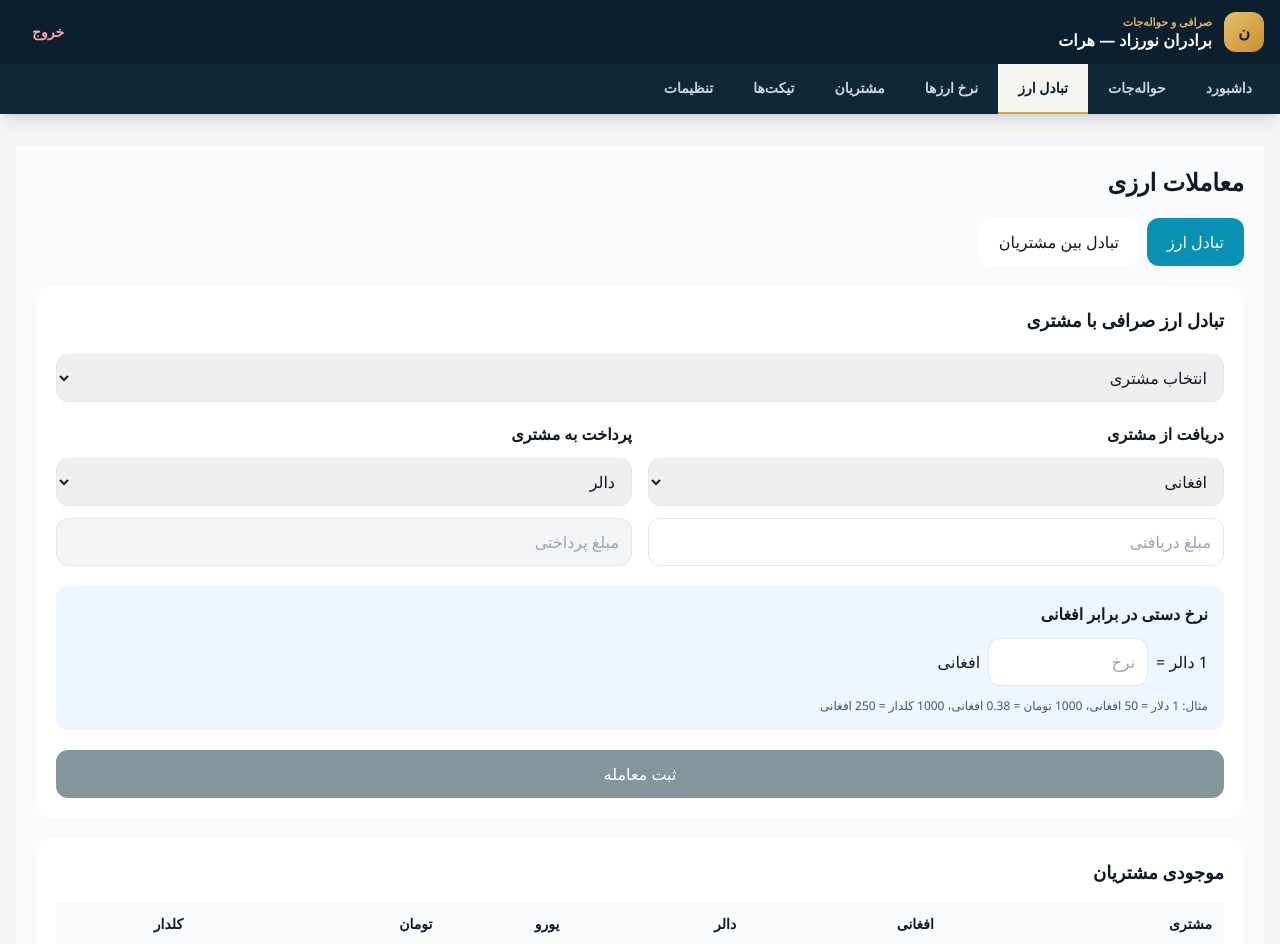
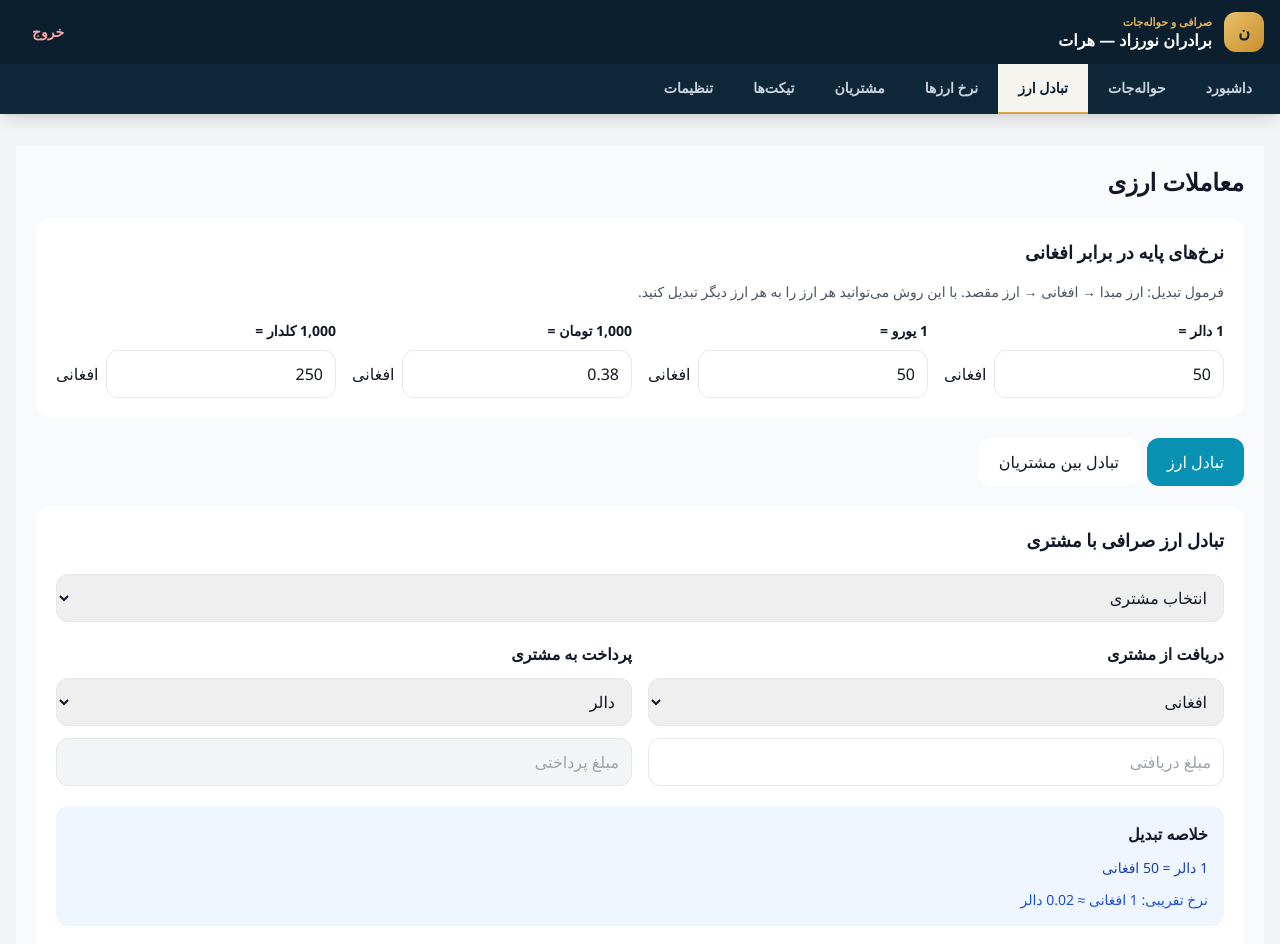
Before and after one commit to nasirahmadrahmati19-hue/exchange-admin, a Next.js app: page /dashboard/trades in a window 1280 px wide. Shown: the top 944 px of the page. Built offline with nearby package versions, Linux system fonts and the light colour scheme; sample sign-in values are in the browser's storage; a small style sheet from the web is missing.

Commit message:
Refactor currency exchange to use rateLabel
Refactor currency exchange logic to use rateLabel instead of rate and rateCurrency. Update related calculations and UI components to accommodate the new structure.

```diff
--- a/app/dashboard/trades/page.tsx
+++ b/app/dashboard/trades/page.tsx
@@ -21,8 +21,7 @@ type Transaction = {
   fromAmount: number;
   toCurrency: Currency;
   toAmount: number;
-  rate: number;
-  rateCurrency?: Currency;
+  rateLabel: string;
   commission?: number;
   commissionCurrency?: Currency;
   status: "active" | "voided";
@@ -39,21 +38,35 @@ const labels: Record<Currency, string> = {
 };
 
 /*
-  منطق نرخ:
+  واحد هر ارز:
+
+  1 دلار = 1 واحد
+  1 یورو = 1 واحد
+  1000 تومان = 1 واحد
+  1000 کلدار = 1 واحد
+
+  نرخ‌ها همیشه در برابر افغانی تعریف می‌شوند:
 
   1 USD = 50 AFN
-  1 EUR = 50 AFN یا هر نرخ مشابه
+  1 EUR = 50 AFN
   1000 IRR = 0.38 AFN
   1000 PKR = 250 AFN
+*/
 
-  بنابراین واحد نرخ برای تومان و کلدار 1000 است.
-*/
 const rateUnits: Record<Currency, number> = {
   AFN: 1,
   USD: 1,
   EUR: 1,
   IRR: 1000,
   PKR: 1000,
+};
+
+const defaultRates: Record<Currency, string> = {
+  AFN: "1",
+  USD: "50",
+  EUR: "50",
+  IRR: "0.38",
+  PKR: "250",
 };
 
 const initialCustomers: Customer[] = [
@@ -74,86 +87,179 @@ const initialCustomers: Customer[] = [
   },
 ];
 
+const normalizeDigits = (s: string) =>
+  s
+    .replace(/[۰-۹]/g, (d) => String("۰۱۲۳۴۵۶۷۸۹".indexOf(d)))
+    .replace(/[٠-٩]/g, (d) => String("٠١٢٣٤٥٦٧٨٩".indexOf(d)));
+
+const parseAmount = (v: string) => {
+  const s = normalizeDigits(String(v || "")).replace(/,/g, "");
+  const n = Number(s);
+  return Number.isFinite(n) && n >= 0 ? n : 0;
+};
+
 const fmt = (n: number) =>
   Number.isFinite(n)
     ? n.toLocaleString("en-US", { maximumFractionDigits: 8 })
     : "0";
 
-const parseAmount = (v: string) => {
-  const n = Number(String(v || "").replace(/,/g, ""));
-  return Number.isFinite(n) ? n : 0;
-};
-
 const newId = () =>
   `EX-${Date.now()}-${Math.floor(Math.random() * 1000)}`;
 
-/*
-  اگر یکی از دو ارز AFN باشد، ارز دیگر ارز نرخ است.
-  مثال:
-  AFN -> USD => نرخ USD
-  USD -> AFN => نرخ USD
-  IRR -> AFN => نرخ IRR
-  AFN -> IRR => نرخ IRR
-*/
-function getRateCurrency(
-  from: Currency,
-  to: Currency
-): Currency | null {
-  if (from === to) return null;
-  if (from === "AFN") return to;
-  if (to === "AFN") return from;
-  return null;
-}
-
-function rateDescription(rate: number, rateCurrency: Currency) {
-  return `${fmt(rateUnits[rateCurrency])} ${labels[rateCurrency]} = ${fmt(
-    rate
-  )} ${labels.AFN}`;
+function getNumericRates(
+  rates: Record<Currency, string>
+): Record<Currency, number> {
+  return {
+    AFN: 1,
+    USD: parseAmount(rates.USD),
+    EUR: parseAmount(rates.EUR),
+    IRR: parseAmount(rates.IRR),
+    PKR: parseAmount(rates.PKR),
+  };
 }
 
 /*
-  تبدیل فقط بر اساس نرخ نسبت به افغانی.
+  تبدیل ارز به افغانی
 
-  اگر از AFN به ارز خارجی:
-  amount / rate * unit
+  مثال:
+  1000 USD -> AFN
+  1000 / 1 * 50 = 50000 AFN
 
-  اگر از ارز خارجی به AFN:
-  amount / unit * rate
+  1000000 IRR -> AFN
+  1000000 / 1000 * 0.38 = 380 AFN
+*/
+function toAfn(
+  amount: number,
+  currency: Currency,
+  rates: Record<Currency, number>
+) {
+  if (!Number.isFinite(amount) || amount === 0) return 0;
+  if (currency === "AFN") return amount;
 
-  مثال‌ها:
-  50000 AFN -> USD با نرخ 50
+  const unit = rateUnits[currency] || 1;
+  const rate = rates[currency];
+
+  if (!Number.isFinite(rate) || rate <= 0) return 0;
+
+  return (amount / unit) * rate;
+}
+
+/*
+  تبدیل افغانی به ارز مقصد
+
+  مثال:
+  50000 AFN -> USD
   50000 / 50 * 1 = 1000 USD
 
-  1000000 IRR -> AFN با نرخ 0.38
-  1000000 / 1000 * 0.38 = 380 AFN
+  380 AFN -> IRR
+  380 / 0.38 * 1000 = 1000000 IRR
+*/
+function fromAfn(
+  amountAfn: number,
+  currency: Currency,
+  rates: Record<Currency, number>
+) {
+  if (!Number.isFinite(amountAfn) || amountAfn === 0) return 0;
+  if (currency === "AFN") return amountAfn;
 
-  5000 PKR -> AFN با نرخ 250
-  5000 / 1000 * 250 = 1250 AFN
+  const unit = rateUnits[currency] || 1;
+  const rate = rates[currency];
+
+  if (!Number.isFinite(rate) || rate <= 0) return 0;
+
+  return (amountAfn / rate) * unit;
+}
+
+/*
+  تبدیل کامل بین دو ارز
+
+  مرحله اول:
+  FROM -> AFN
+
+  مرحله دوم:
+  AFN -> TO
+
+  مثال:
+  EUR -> USD
+  EUR -> AFN -> USD
+
+  PKR -> IRR
+  PKR -> AFN -> IRR
 */
-function convertByAfnRate(
+function convertCurrency(
   amount: number,
   from: Currency,
   to: Currency,
-  rate: number
+  rates: Record<Currency, number>
 ) {
   if (!Number.isFinite(amount) || amount === 0) return 0;
   if (from === to) return amount;
-  if (!Number.isFinite(rate) || rate <= 0) return 0;
 
-  const rateCurrency = getRateCurrency(from, to);
-  if (!rateCurrency) return 0;
+  const afn = toAfn(amount, from, rates);
+  if (!afn) return 0;
 
-  const unit = rateUnits[rateCurrency] || 1;
-
-  if (from === "AFN" && to === rateCurrency) {
-    return (amount / rate) * unit;
+  return fromAfn(afn, to, rates);
 }
 
-  if (from === rateCurrency && to === "AFN") {
-    return (amount / unit) * rate;
+function missingRates(
+  from: Currency,
+  to: Currency,
+  rates: Record<Currency, number>
+): Currency[] {
+  if (from === to) return [];
+
+  return [from, to].filter(
+    (c) => c !== "AFN" && (!rates[c] || rates[c] <= 0)
+  );
 }
 
-  return 0;
+function formatRate(rate: number) {
+  return rate > 0 ? fmt(rate) : "نامشخص";
+}
+
+function usedRatesLabel(
+  from: Currency,
+  to: Currency,
+  rates: Record<Currency, number>
+) {
+  if (from === to) {
+    return `بدون تبدیل (${labels[from]})`;
+  }
+
+  const parts: string[] = [];
+
+  if (from !== "AFN") {
+    parts.push(
+      `${fmt(rateUnits[from])} ${labels[from]} = ${formatRate(
+        rates[from]
+      )} ${labels.AFN}`
+    );
+  }
+
+  if (to !== "AFN") {
+    parts.push(
+      `${fmt(rateUnits[to])} ${labels[to]} = ${formatRate(
+        rates[to]
+      )} ${labels.AFN}`
+    );
+  }
+
+  return parts.length ? parts.join(" | ") : "AFN = AFN";
+}
+
+function crossRatePreview(
+  from: Currency,
+  to: Currency,
+  rates: Record<Currency, number>
+) {
+  if (from === to) return "";
+
+  const unit = rateUnits[from] || 1;
+  const result = convertCurrency(unit, from, to, rates);
+
+  if (!result) return "";
+
+  return `${fmt(unit)} ${labels[from]} ≈ ${fmt(result)} ${labels[to]}`;
 }
 
 export default function CurrencyExchangePage() {
@@ -161,6 +267,9 @@ export default function CurrencyExchangePage() {
   const [transactions, setTransactions] = useState<Transaction[]>([]);
 
   const [tab, setTab] = useState<"exchange" | "transfer">("exchange");
+
+  const [rates, setRates] =
+    useState<Record<Currency, string>>(defaultRates);
 
   /* ---------------- Exchange ---------------- */
 
@@ -173,8 +282,6 @@ export default function CurrencyExchangePage() {
   const [paidCurrency, setPaidCurrency] =
     useState<Currency>("USD");
   const [paidAmount, setPaidAmount] = useState("");
-
-  const [rate, setRate] = useState("");
 
   /* ---------------- Transfer ---------------- */
 
@@ -189,18 +296,18 @@ export default function CurrencyExchangePage() {
   const [senderAmount, setSenderAmount] = useState("");
   const [receiverAmount, setReceiverAmount] = useState("");
 
-  const [transferRate, setTransferRate] = useState("");
   const [commission, setCommission] = useState("0");
 
+  const numericRates = getNumericRates(rates);
+
+  function setRate(currency: Currency, value: string) {
+    setRates((prev) => ({
+      ...prev,
+      [currency]: value,
+    }));
+  }
+
   /* ---------------- Exchange Calculation ---------------- */
-
-  const exchangeRateCurrency = getRateCurrency(
-    receivedCurrency,
-    paidCurrency
-  );
-
-  const exchangeUnsupported =
-    receivedCurrency !== paidCurrency && !exchangeRateCurrency;
 
   useEffect(() => {
     const amount = parseAmount(receivedAmount);
@@ -210,48 +317,18 @@ export default function CurrencyExchangePage() {
       return;
     }
 
-    if (receivedCurrency === paidCurrency) {
-      setPaidAmount(fmt(amount));
-      return;
-    }
-
-    if (!exchangeRateCurrency) {
-      setPaidAmount("");
-      return;
-    }
-
-    const r = parseAmount(rate);
-
-    if (!r) {
-      setPaidAmount("");
-      return;
-    }
-
-    const result = convertByAfnRate(
+    const nr = getNumericRates(rates);
+    const result = convertCurrency(
       amount,
       receivedCurrency,
       paidCurrency,
-      r
+      nr
     );
 
     setPaidAmount(result ? fmt(result) : "");
-  }, [
-    receivedAmount,
-    receivedCurrency,
-    paidCurrency,
-    rate,
-    exchangeRateCurrency,
-  ]);
+  }, [receivedAmount, receivedCurrency, paidCurrency, rates]);
 
   /* ---------------- Transfer Calculation ---------------- */
-
-  const transferRateCurrency = getRateCurrency(
-    senderCurrency,
-    receiverCurrency
-  );
-
-  const transferUnsupported =
-    senderCurrency !== receiverCurrency && !transferRateCurrency;
 
   useEffect(() => {
     const amount = parseAmount(senderAmount);
@@ -261,66 +338,44 @@ export default function CurrencyExchangePage() {
       return;
     }
 
-    if (senderCurrency === receiverCurrency) {
-      setReceiverAmount(fmt(amount));
-      return;
-    }
-
-    if (!transferRateCurrency) {
-      setReceiverAmount("");
-      return;
-    }
-
-    const r = parseAmount(transferRate);
-
-    if (!r) {
-      setReceiverAmount("");
-      return;
-    }
-
-    const result = convertByAfnRate(
+    const nr = getNumericRates(rates);
+    const result = convertCurrency(
       amount,
       senderCurrency,
       receiverCurrency,
-      r
+      nr
     );
 
     setReceiverAmount(result ? fmt(result) : "");
-  }, [
-    senderAmount,
-    senderCurrency,
-    receiverCurrency,
-    transferRate,
-    transferRateCurrency,
-  ]);
+  }, [senderAmount, senderCurrency, receiverCurrency, rates]);
 
-  /* ---------------- Submit Exchange ---------------- */
+  /* ---------------- Exchange Submit ---------------- */
 
   const exchangeFromAmount = parseAmount(receivedAmount);
   const exchangeToAmount = parseAmount(paidAmount);
-  const exchangeRateValue = parseAmount(rate);
+  const exchangeMissing = missingRates(
+    receivedCurrency,
+    paidCurrency,
+    numericRates
+  );
+
+  const exchangeCrossPreview = crossRatePreview(
+    receivedCurrency,
+    paidCurrency,
+    numericRates
+  );
 
   const canSubmitExchange =
     !!customer &&
     exchangeFromAmount > 0 &&
-    !exchangeUnsupported &&
-    (receivedCurrency === paidCurrency ||
-      (exchangeRateValue > 0 && exchangeToAmount > 0));
+    exchangeToAmount > 0 &&
+    exchangeMissing.length === 0;
 
   function submitExchange() {
     if (!canSubmitExchange) return;
 
-    const fromAmount = parseAmount(receivedAmount);
-
-    const toAmount =
-      receivedCurrency === paidCurrency
-        ? fromAmount
-        : parseAmount(paidAmount);
-
-    const txRate =
-      receivedCurrency === paidCurrency
-        ? 1
-        : parseAmount(rate);
+    const fromAmount = exchangeFromAmount;
+    const toAmount = exchangeToAmount;
 
     const tx: Transaction = {
       id: newId(),
@@ -331,8 +386,11 @@ export default function CurrencyExchangePage() {
       fromAmount,
       toCurrency: paidCurrency,
       toAmount,
-      rate: txRate,
-      rateCurrency: exchangeRateCurrency ?? undefined,
+      rateLabel: usedRatesLabel(
+        receivedCurrency,
+        paidCurrency,
+        numericRates
+      ),
       status: "active",
     };
 
@@ -341,39 +399,39 @@ export default function CurrencyExchangePage() {
     setCustomer("");
     setReceivedAmount("");
     setPaidAmount("");
-    setRate("");
   }
 
-  /* ---------------- Submit Transfer ---------------- */
+  /* ---------------- Transfer Submit ---------------- */
 
   const transferFromAmount = parseAmount(senderAmount);
   const transferToAmount = parseAmount(receiverAmount);
-  const transferRateValue = parseAmount(transferRate);
   const commissionValue = Math.max(0, parseAmount(commission));
+
+  const transferMissing = missingRates(
+    senderCurrency,
+    receiverCurrency,
+    numericRates
+  );
+
+  const transferCrossPreview = crossRatePreview(
+    senderCurrency,
+    receiverCurrency,
+    numericRates
+  );
 
   const canSubmitTransfer =
     !!sender &&
     !!receiver &&
     sender !== receiver &&
     transferFromAmount > 0 &&
-    !transferUnsupported &&
-    (senderCurrency === receiverCurrency ||
-      (transferRateValue > 0 && transferToAmount > 0));
+    transferToAmount > 0 &&
+    transferMissing.length === 0;
 
   function submitTransfer() {
     if (!canSubmitTransfer) return;
 
-    const fromAmount = parseAmount(senderAmount);
-
-    const toAmount =
-      senderCurrency === receiverCurrency
-        ? fromAmount
-        : parseAmount(receiverAmount);
-
-    const txRate =
-      senderCurrency === receiverCurrency
-        ? 1
-        : parseAmount(transferRate);
+    const fromAmount = transferFromAmount;
+    const toAmount = transferToAmount;
 
     const tx: Transaction = {
       id: newId(),
@@ -385,8 +443,11 @@ export default function CurrencyExchangePage() {
       fromAmount,
       toCurrency: receiverCurrency,
       toAmount,
-      rate: txRate,
-      rateCurrency: transferRateCurrency ?? undefined,
+      rateLabel: usedRatesLabel(
+        senderCurrency,
+        receiverCurrency,
+        numericRates
+      ),
       commission: commissionValue,
       commissionCurrency: senderCurrency,
       status: "active",
@@ -398,7 +459,6 @@ export default function CurrencyExchangePage() {
     setReceiver("");
     setSenderAmount("");
     setReceiverAmount("");
-    setTransferRate("");
     setCommission("0");
   }
 
@@ -488,9 +548,59 @@ export default function CurrencyExchangePage() {
         معاملات ارزی
       </h1>
 
+      {/* Rates */}
+
+      <div className="bg-white rounded-2xl p-5 space-y-4">
+
+        <h2 className="font-bold text-lg">
+          نرخ‌های پایه در برابر افغانی
+        </h2>
+
+        <div className="text-sm text-gray-600">
+          فرمول تبدیل: ارز مبدا → افغانی → ارز مقصد. با این روش می‌توانید هر ارز را به هر ارز دیگر تبدیل کنید.
+        </div>
+
+        <div className="grid md:grid-cols-4 gap-4">
+
+          {currencies
+            .filter((c) => c !== "AFN")
+            .map((c) => (
+              <div key={c} className="space-y-2">
+
+                <label className="text-sm font-bold">
+                  {fmt(rateUnits[c])} {labels[c]} =
+                </label>
+
+                <div className="flex items-center gap-2">
+
+                  <input
+                    type="number"
+                    step="any"
+                    min="0"
+                    value={rates[c]}
+                    onChange={(e) =>
+                      setRate(c, e.target.value)
+                    }
+                    className="h-12 w-full rounded-xl border px-3"
+                  />
+
+                  <span className="whitespace-nowrap">
+                    {labels.AFN}
+                  </span>
+
+                </div>
+
+              </div>
+            ))}
+
+        </div>
+
+      </div>
+
       {/* Tabs */}
 
       <div className="flex gap-2">
+
         <button
           onClick={() => setTab("exchange")}
           className={`px-5 py-3 rounded-xl ${
@@ -512,6 +622,7 @@ export default function CurrencyExchangePage() {
         >
           تبادل بین مشتریان
         </button>
+
       </div>
 
       {/* Exchange */}
@@ -549,6 +660,7 @@ export default function CurrencyExchangePage() {
               <input
                 type="number"
                 step="any"
+                min="0"
                 value={receivedAmount}
                 onChange={(e) =>
                   setReceivedAmount(e.target.value)
@@ -576,56 +688,30 @@ export default function CurrencyExchangePage() {
 
           </div>
 
-          {receivedCurrency === paidCurrency && (
-            <div className="bg-gray-100 text-gray-700 rounded-xl p-4">
-              ارز دریافت و پرداخت یکسان است؛ مبلغ پرداختی برابر مبلغ دریافتی خواهد بود.
+          <div className="bg-blue-50 rounded-xl p-4 space-y-3">
+
+            <b>خلاصه تبدیل</b>
+
+            <div className="text-sm text-blue-800">
+              {usedRatesLabel(
+                receivedCurrency,
+                paidCurrency,
+                numericRates
+              )}
+            </div>
+
+            {exchangeCrossPreview && (
+              <div className="text-sm text-blue-700">
+                نرخ تقریبی: {exchangeCrossPreview}
               </div>
             )}
 
-          {exchangeUnsupported && (
-            <div className="bg-red-50 text-red-700 rounded-xl p-4">
-              برای تبدیل مستقیم بین دو ارز غیر افغانی، لطفاً یکی از ارزها را افغانی انتخاب کنید یا نسخه‌ای با چند نرخ همزمان استفاده کنید.
-            </div>
-          )}
-
-          {!exchangeUnsupported && exchangeRateCurrency && (
-            <div className="bg-blue-50 rounded-xl p-4 space-y-3">
-
-              <b>نرخ دستی در برابر افغانی</b>
-
-              <div className="flex flex-wrap items-center gap-2">
-
-                <span className="whitespace-nowrap">
-                  {fmt(rateUnits[exchangeRateCurrency])}{" "}
-                  {labels[exchangeRateCurrency]} =
-                </span>
-
-                <input
-                  type="number"
-                  step="any"
-                  value={rate}
-                  onChange={(e) =>
-                    setRate(e.target.value)
-                  }
-                  placeholder="نرخ"
-                  className="h-12 w-40 rounded-xl border px-3"
-                />
-
-                <span>{labels.AFN}</span>
-
-              </div>
-
-              <div className="text-xs text-gray-600">
-                مثال: 1 دلار = 50 افغانی، 1000 تومان = 0.38 افغانی، 1000 کلدار = 250 افغانی
-              </div>
-
-              {exchangeRateValue > 0 && (
-                <div className="font-bold text-blue-700">
-                  نرخ ثبت‌شده:{" "}
-                  {rateDescription(
-                    exchangeRateValue,
-                    exchangeRateCurrency
-                  )}
+            {exchangeMissing.length > 0 && (
+              <div className="text-red-600 text-sm">
+                نرخ‌های واردنشده:{" "}
+                {exchangeMissing
+                  .map((c) => labels[c])
+                  .join("، ")}
               </div>
             )}
 
@@ -637,7 +723,6 @@ export default function CurrencyExchangePage() {
             )}
 
           </div>
-          )}
 
           <button
             onClick={submitExchange}
@@ -687,6 +772,7 @@ export default function CurrencyExchangePage() {
               <input
                 type="number"
                 step="any"
+                min="0"
                 value={senderAmount}
                 onChange={(e) =>
                   setSenderAmount(e.target.value)
@@ -729,56 +815,30 @@ export default function CurrencyExchangePage() {
 
           </div>
 
-          {senderCurrency === receiverCurrency && (
-            <div className="bg-gray-100 text-gray-700 rounded-xl p-4">
-              ارز فرستنده و گیرنده یکسان است؛ مبلغ گیرنده برابر مبلغ فرستنده خواهد بود.
+          <div className="bg-purple-50 rounded-xl p-4 space-y-3">
+
+            <b>خلاصه تبدیل</b>
+
+            <div className="text-sm text-purple-800">
+              {usedRatesLabel(
+                senderCurrency,
+                receiverCurrency,
+                numericRates
+              )}
+            </div>
+
+            {transferCrossPreview && (
+              <div className="text-sm text-purple-700">
+                نرخ تقریبی: {transferCrossPreview}
               </div>
             )}
 
-          {transferUnsupported && (
-            <div className="bg-red-50 text-red-700 rounded-xl p-4">
-              برای تبدیل مستقیم بین دو ارز غیر افغانی، لطفاً یکی از ارزها را افغانی انتخاب کنید یا نسخه‌ای با چند نرخ همزمان استفاده کنید.
-            </div>
-          )}
-
-          {!transferUnsupported && transferRateCurrency && (
-            <div className="bg-purple-50 rounded-xl p-4 space-y-3">
-
-              <b>نرخ دستی در برابر افغانی</b>
-
-              <div className="flex flex-wrap items-center gap-2">
-
-                <span className="whitespace-nowrap">
-                  {fmt(rateUnits[transferRateCurrency])}{" "}
-                  {labels[transferRateCurrency]} =
-                </span>
-
-                <input
-                  type="number"
-                  step="any"
-                  value={transferRate}
-                  onChange={(e) =>
-                    setTransferRate(e.target.value)
-                  }
-                  placeholder="نرخ"
-                  className="h-12 w-40 rounded-xl border px-3"
-                />
-
-                <span>{labels.AFN}</span>
-
-              </div>
-
-              <div className="text-xs text-gray-600">
-                مثال: 1 دلار = 50 افغانی، 1000 تومان = 0.38 افغانی، 1000 کلدار = 250 افغانی
-              </div>
-
-              {transferRateValue > 0 && (
-                <div className="font-bold text-purple-700">
-                  نرخ ثبت‌شده:{" "}
-                  {rateDescription(
-                    transferRateValue,
-                    transferRateCurrency
-                  )}
+            {transferMissing.length > 0 && (
+              <div className="text-red-600 text-sm">
+                نرخ‌های واردنشده:{" "}
+                {transferMissing
+                  .map((c) => labels[c])
+                  .join("، ")}
               </div>
             )}
 
@@ -790,11 +850,11 @@ export default function CurrencyExchangePage() {
             )}
 
           </div>
-          )}
 
           <input
             type="number"
             step="any"
+            min="0"
             value={commission}
             onChange={(e) =>
               setCommission(e.target.value)
@@ -901,7 +961,7 @@ export default function CurrencyExchangePage() {
               </th>
 
               <th className="p-3 text-right">
-                نرخ
+                نرخ‌های استفاده‌شده
               </th>
 
             </tr>
@@ -942,10 +1002,8 @@ export default function CurrencyExchangePage() {
                   {labels[tx.toCurrency]}
                 </td>
 
-                <td className="p-3">
-                  {tx.rateCurrency
-                    ? rateDescription(tx.rate, tx.rateCurrency)
-                    : fmt(tx.rate)}
+                <td className="p-3 text-xs">
+                  {tx.rateLabel}
                 </td>
 
               </tr>
```
Lines whose indentation alone changed are shown as unchanged.
